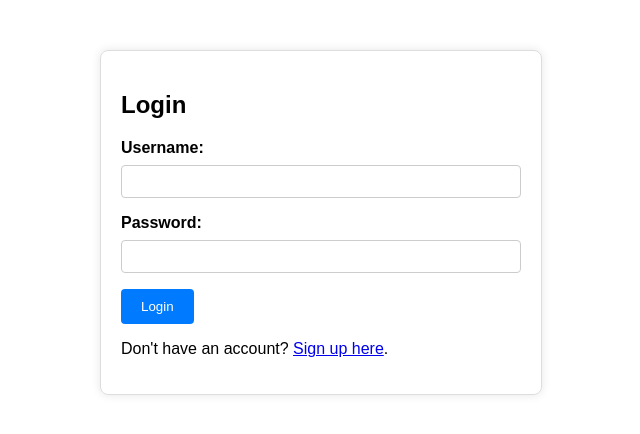
After one commit to SivanOp/e-commerce-project, a Django app: template ecommerce_backend/authentication/templates/authentication/login.html in a window 1280 px wide. The commit adds this page. Shown: the top 434 px of the page, without its empty margins (319-959 px from the left). Run offline with Django 4.2, Linux system fonts and the light colour scheme; the template is opened without the code that fills it, so the values that code supplies are empty.

Commit message:
autentication not working

```diff
--- a/ecommerce_backend/authentication/models.py
+++ b/ecommerce_backend/authentication/models.py
@@ -1,13 +1,16 @@
 from django.contrib.auth.models import AbstractBaseUser, Group, Permission
 from django.db import models
 from django.db.models import UniqueConstraint
+from django.contrib.auth.models import UserManager
 
 
 class CustomUser(AbstractBaseUser):
     # Add custom fields
     custom_username = models.CharField(max_length=100, unique=True)
     custom_password = models.CharField(max_length=128)
+    is_active = models.BooleanField()
     USERNAME_FIELD = "custom_username"
+    objects = UserManager()
 
     class Meta:
         constraints = [UniqueConstraint(fields=["custom_username"], name="user_username_unq")]
--- /dev/null
+++ b/ecommerce_backend/authentication/templates/authentication/login.html
@@ -0,0 +1,80 @@
+<!-- myapp/templates/authentication/login.html -->
+
+<!DOCTYPE html>
+<html lang="en">
+<head>
+    <meta charset="UTF-8">
+    <meta name="viewport" content="width=device-width, initial-scale=1.0">
+    <title>Login</title>
+    <style>
+        body {
+            font-family: Arial, sans-serif;
+        }
+
+        .login-container {
+            max-width: 400px;
+            margin: 50px auto;
+            padding: 20px;
+            border: 1px solid #ddd;
+            border-radius: 8px;
+            box-shadow: 0 0 10px rgba(0, 0, 0, 0.1);
+        }
+
+        label {
+            display: block;
+            margin-bottom: 8px;
+            font-weight: bold;
+        }
+
+        input {
+            width: 100%;
+            padding: 8px;
+            margin-bottom: 16px;
+            border: 1px solid #ccc;
+            border-radius: 4px;
+            box-sizing: border-box;
+        }
+
+        button {
+            background-color: #007BFF;
+            color: #fff;
+            padding: 10px 20px;
+            border: none;
+            border-radius: 4px;
+            cursor: pointer;
+        }
+    </style>
+</head>
+<body>
+    <div class="login-container">
+        <h2>Login</h2>
+        <form id="loginForm" method="post" action="{% url 'login' %}">
+            {% csrf_token %}
+
+            <label for="custom_username">Username:</label>
+            <input type="text" id="custom_username" name="custom_username" required>
+
+            <label for="custom_password">Password:</label>
+            <input type="password" id="custom_password" name="custom_password" required>
+
+            <button type="button" onclick="validateAndSubmit()">Login</button>
+        </form>
+        <p>Don't have an account? <a href="{% url 'signup' %}">Sign up here</a>.</p>
+    </div>
+
+    <script>
+        function validateAndSubmit() {
+            var username = document.getElementById("custom_username").value;
+            var password = document.getElementById("custom_password").value;
+
+            // Check if both username and password are non-empty
+            if (username.trim() === "" || password.trim() === "") {
+                alert("Please enter both username and password.");
+            } else {
+                // If validation passes, submit the form
+                document.getElementById("loginForm").submit();
+            }
+        }
+    </script>
+</body>
+</html>
--- a/ecommerce_backend/ecommerce_backend/settings.py
+++ b/ecommerce_backend/ecommerce_backend/settings.py
@@ -15,6 +15,9 @@ from pathlib import Path
 # Build paths inside the project like this: BASE_DIR / 'subdir'.
 BASE_DIR = Path(__file__).resolve().parent.parent
 
+AUTHENTICATION_BACKENDS = (
+        'django.contrib.auth.backends.ModelBackend',
+    )
 
 # Quick-start development settings - unsuitable for production
 # See https://docs.djangoproject.com/en/4.2/howto/deployment/checklist/
@@ -27,7 +30,7 @@ DEBUG = True
 
 ALLOWED_HOSTS = []
 
-AUTH_USER_MODEL = 'authentication.CustomUser'
+AUTH_USER_MODEL = 'authhentication.CustomUser'
 
 
 # Application definition
```
Also changed, not shown: ecommerce_backend/authentication/templates/authentication/home.html (+27 -4 lines), ecommerce_backend/authentication/views.py (+17 -9 lines), ecommerce_backend/authentication/migrations/0002_customuser_is_active.py (added).
